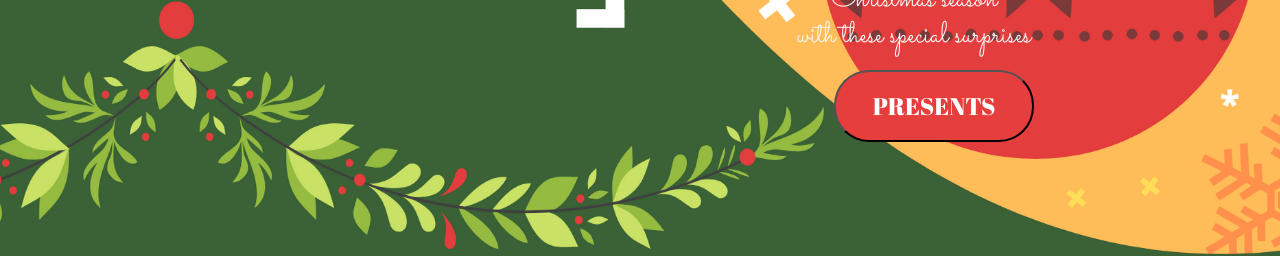
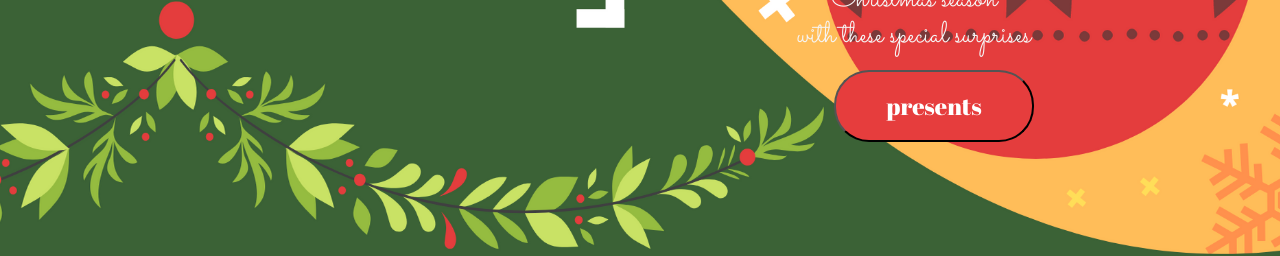
Before and after one commit to daniyamsuan/christmas-project, a plain HTML site: page index.html in a window 1280 px wide. Shown: the part 480-736 px from the top of the page. Drawn offline with nearby package versions, Linux system fonts and the light colour scheme.

Commit message:
Update index.html

```diff
--- a/index.html
+++ b/index.html
@@ -52,7 +52,7 @@
                 <div class="presents">
 
                     <form>
-                        <input class="presents" type="button" value="PRESENTS" onclick="location.href='presents.html'" />
+                        <input class="presents" type="button" value="presents" onclick="location.href='presents.html'" />
                     </form>
                 </div>
             </ul>
```
